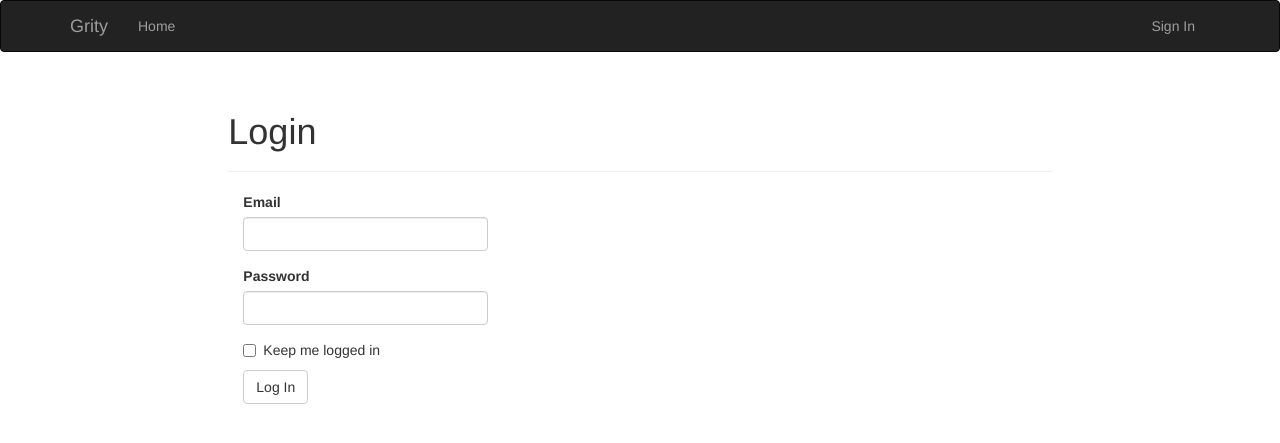
After one commit to wYibin/grity, a Flask app: page /login in a window 1280 px wide. The commit adds this page. Shown: the top 443 px of the page. Run offline with Flask 2, Linux system fonts and the light colour scheme; some libraries are stand-ins or nearby versions.

Commit message:
Add auth module

```diff
--- /dev/null
+++ b/app/auth/__init__.py
@@ -0,0 +1,5 @@
+from flask import Blueprint
+
+auth = Blueprint('auth', __name__)
+
+from . import views
--- /dev/null
+++ b/app/auth/forms.py
@@ -0,0 +1,10 @@
+from flask_wtf import Form
+from wtforms import StringField, PasswordField, BooleanField, SubmitField
+from wtforms.validators import Required, Length, Email
+
+class LoginForm(Form):
+    email = StringField('Email', validators=[Required(), Length(1, 64),
+        Email()])
+    password = PasswordField('Password', validators=[Required()])
+    remember_me = BooleanField('Keep me logged in')
+    submit = SubmitField('Log In')
--- /dev/null
+++ b/app/auth/views.py
@@ -0,0 +1,24 @@
+from flask import render_template, redirect, request, url_for, flash
+from flask_login import login_user, login_required
+from . import auth
+from ..models import User
+from .forms import LoginForm
+
+@auth.route('/login', methods=['GET', 'POST'])
+def login():
+    form = LoginForm()
+    if form.validate_on_submit():
+        user = User.query.filter_by(email=form.email.data).first()
+        if user is not None and user.verify_password(form.password.data):
+            login_user(user, form.remember_me.data)
+            return redirect(request.args.get('next') or url_for('main.index'))
+        flash('Invalid username or password.')
+    return render_template('auth/login.html', form=form)
+
+
+@auth.route('/logout')
+@login_required
+def logout():
+    logout_user()
+    flash('You have been logged out.')
+    return redirect(url_for('main.index'))
--- /dev/null
+++ b/app/templates/auth/login.html
@@ -0,0 +1,13 @@
+{% extends "layout.html" %}
+{% import "bootstrap/wtf.html" as wtf %}
+
+{% block title %}Log In{% endblock %}
+
+{% block page_content %}
+<div class="page-header">
+  <h1>Login</h1>
+</div>
+<div class="col-md-4">
+  {{ wtf.quick_form(form) }}
+</div>
+{% endblock %}
--- a/app/templates/layout.html
+++ b/app/templates/layout.html
@@ -24,6 +24,13 @@
       <ul class="nav navbar-nav">
         <li><a href="/">Home</a></li>
       </ul>
+      <ul class="nav navbar-nav navbar-right">
+        {% if current_user.is_authenticated %}
+        <li><a href="{{ url_for('auth.logout') }}">Sign Out</a></li>
+        {% else %}
+        <li><a href="{{ url_for('auth.login') }}">Sign In</a></li>
+        {% endif %}
+      </ul>
     </div>
   </div>
 </div>
--- a/manage.py
+++ b/manage.py
@@ -2,8 +2,8 @@
 import os
 from app import create_app, db
 from app.models import User, Role
-from flask.ext.script import Manager, Shell
-from flask.ext.migrate import Migrate, MigrateCommand
+from flask_script import Manager, Shell
+from flask_migrate import Migrate, MigrateCommand
 
 app = create_app(os.getenv('FLASK_CONFIG') or 'default')
 manager = Manager(app)
```
Also changed, not shown: app/__init__.py (+8 -0 lines), app/models.py (+21 -1 lines), app/templates/index.html (+7 -0 lines), tests/test_user_model.py (added, +22 -0 lines), data-dev.sqlite (added).
